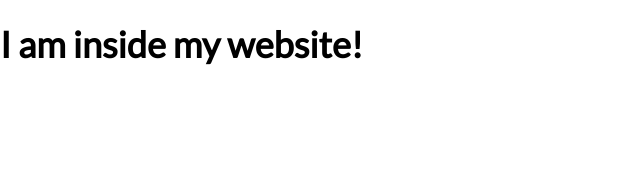
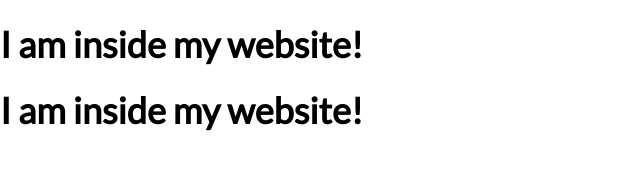
Before and after one commit to Sulaiman96/EducationalWebApp, a plain HTML site: page index.html in a window 1280 px wide. Shown: the whole page, without its empty margins (0-640 px from the left). Drawn offline with Linux system fonts and the light colour scheme.

Commit message:
test by yasmin

```diff
--- a/index.html
+++ b/index.html
@@ -12,6 +12,7 @@
 
     <body>
         <h1>I am inside my website!</h1>
+        <h1>I am inside my website!</h1>
     </body>
 
 </html>
```
